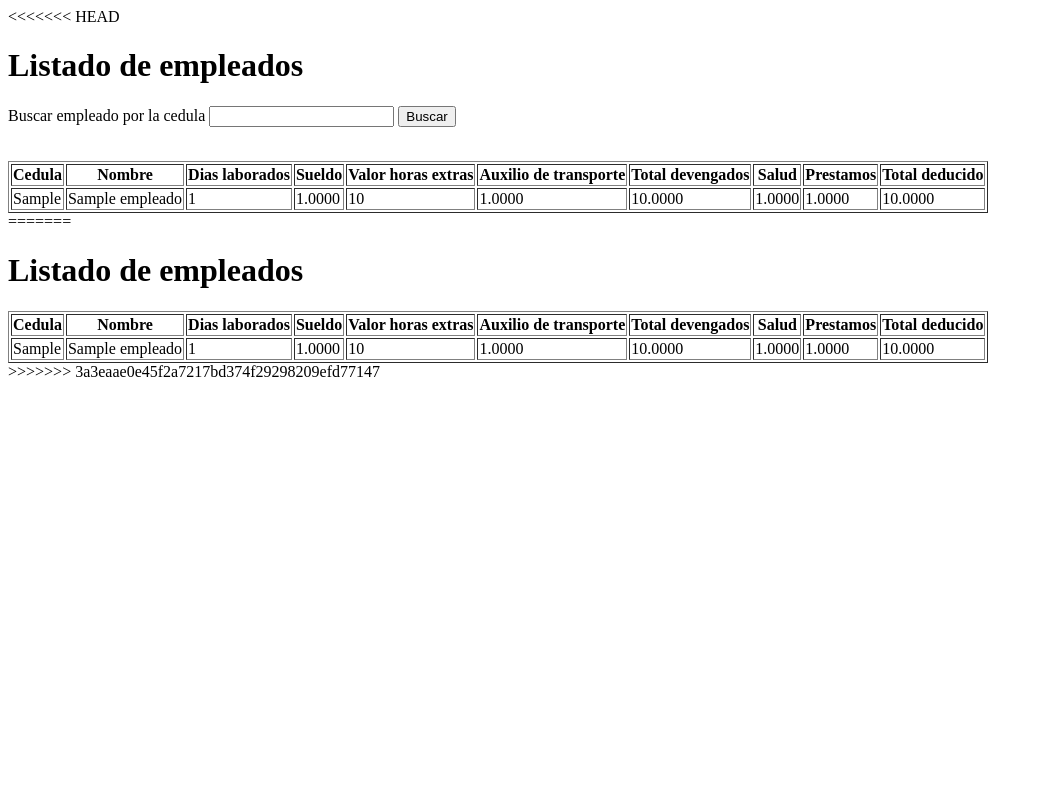
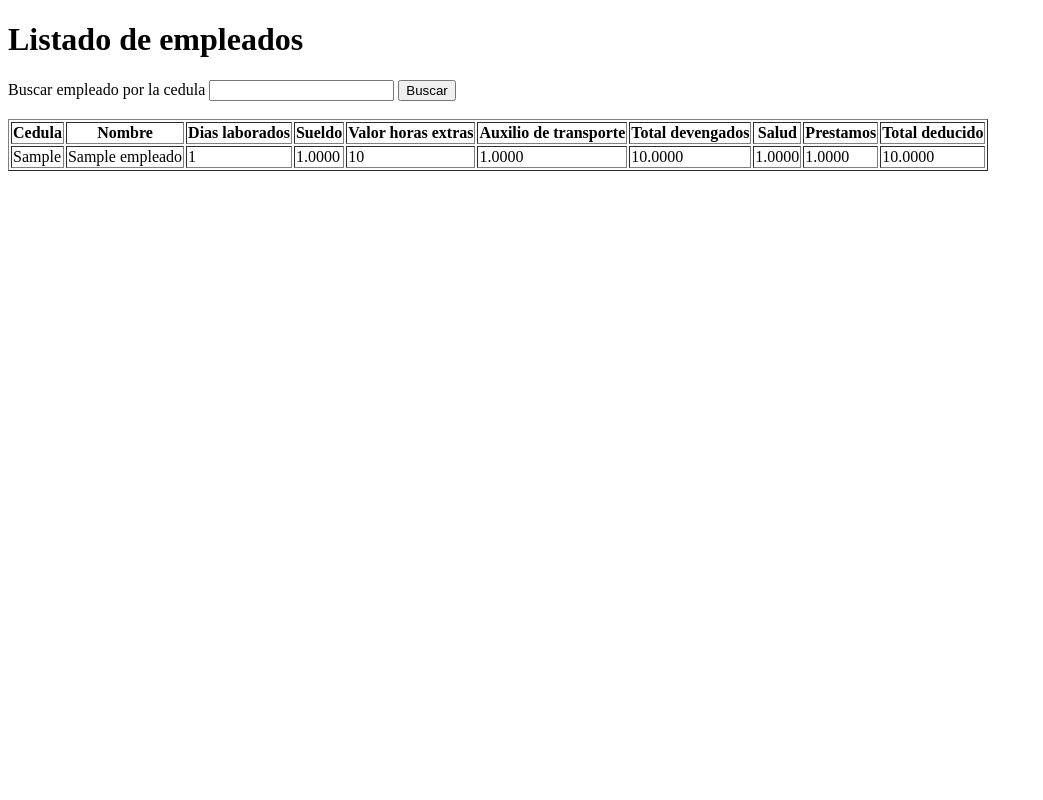
Before and after one commit to d4niel-olaya/CRUD-nomina, a PHP site: page /empleados.php in a window 1280 px wide. Shown: the whole page, without its empty margins (0-1043 px from the left). Run offline with PHP 8.4, Linux system fonts and the light colour scheme; tables that the repository leaves empty hold one stand-in row (values such as "Sample post").

Commit message:
Nuevas funcionalidades

```diff
--- a/empleados.php
+++ b/empleados.php
@@ -1,4 +1,4 @@
-<<<<<<< HEAD
+
 <?php
 // Traigo las variables del archivo conexion.php
     include('conexion.php');
@@ -61,59 +61,3 @@ deducciones.total_deducido FROM empleados INNER JOIN devengados INNER JOIN deduc
     </table>
     <div>
 </body>
-=======
-<?php
-// Traigo las variables del archivo conexion.php
-    include('conexion.php');
-    // consulta que quiero mostrar en la página
-    $mostrar = "SELECT empleados.cedula, empleados.nombre, empleados.dias_lab, devengados.sueldo, devengados.valor_horas_total,
-    devengados.auxilio_transporte, devengados.total_dev, deducciones.salud, deducciones.otras_deduc as 'Prestamos',
-deducciones.total_deducido FROM empleados INNER JOIN devengados INNER JOIN deducciones ON empleados.id = devengados.id_empleado AND empleados.id = deducciones.id_devengado;
-";
-?>
-
-
-<!DOCTYPE html>
-<html lang="en">
-<head>
-    <meta charset="UTF-8">
-    <meta http-equiv="X-UA-Compatible" content="IE=edge">
-    <meta name="viewport" content="width=device-width, initial-scale=1.0">
-    <title>Listado de empleados</title>
-</head>
-<body>
-<h1>Listado de empleados</h1>
-    <table border='1'>
-        <tr>
-            <th>Cedula</th>
-            <th>Nombre</th>
-            <th>Dias laborados</th>
-            <th>Sueldo</th>
-            <th>Valor horas extras</th>
-            <th>Auxilio de transporte</th>
-            <th>Total devengados</th>
-            <th>Salud</th>
-            <th>Prestamos</th>
-            <th>Total deducido</th>
-        </tr>
-        <?php
-        $tabla = mysqli_query($conexion, $mostrar);
-        while($row = mysqli_fetch_assoc($tabla)){ ?>
-        <tr>
-            <td><?php echo $row['cedula'];?></td>
-            <td><?php echo $row['nombre'];?></td>
-            <td><?php echo $row['dias_lab'];?></td>
-            <td><?php echo $row['sueldo'];?></td>
-            <td><?php echo $row['valor_horas_total'];?></td>
-            <td><?php echo $row['auxilio_transporte'];?></td>
-            <td><?php echo $row['total_dev'];?></td>
-            <td><?php echo $row['salud'];?></td>
-            <td><?php echo $row['Prestamos'];?></td>
-            <td><?php echo $row['total_deducido'];?></td>
-        </tr>
-        <?php } mysqli_free_result($tabla); ?>
-    </table>
-    <div>
-</body>
->>>>>>> 3a3eaae0e45f2a7217bd374f29298209efd77147
-</html>
```
